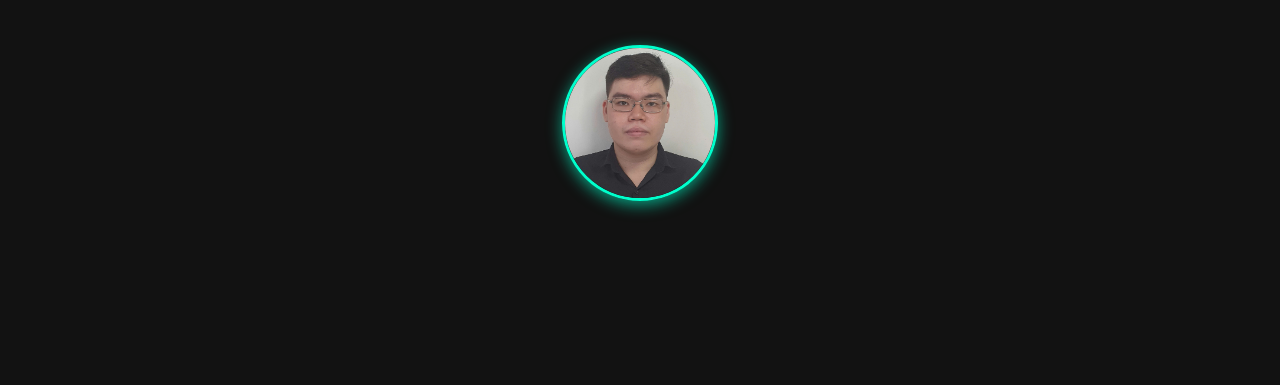
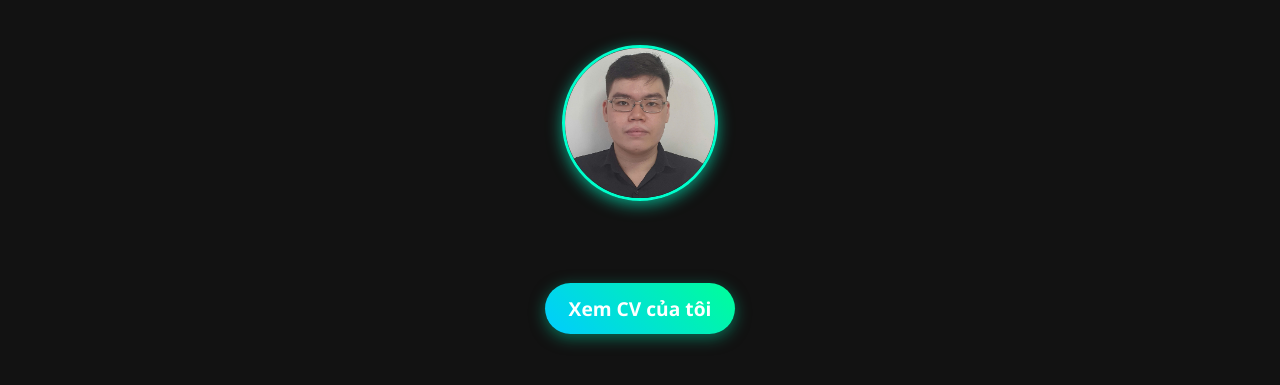
Before and after one commit to phamdophuc/Blog_Ca_Nhan, a plain HTML site: page index.html in a window 1280 px wide. Shown: the part 341-726 px from the top of the page. Drawn offline with Linux system fonts and the light colour scheme.

Commit message:
Update CV

```diff
--- a/home.css
+++ b/home.css
@@ -151,3 +151,69 @@
         box-shadow: 0 0 10px #00ffaa, 0 0 20px #00ffaa, 0 0 30px #00ffaa;
     }
 }
+
+
+
+.cv-button {
+    text-align: center;
+    margin: 20px 0;
+}
+
+.btn-cv {
+    display: inline-block;
+    padding: 12px 24px;
+    color: #ffffff;
+    background: linear-gradient(45deg, #00ccff, #00ff99);
+    border: none;
+    border-radius: 30px;
+    text-decoration: none;
+    font-size: 1.2rem;
+    font-weight: bold;
+    box-shadow: 0 4px 15px rgba(0, 204, 153, 0.5);
+    position: relative;
+    overflow: hidden;
+    transition: transform 0.3s ease, box-shadow 0.3s ease;
+}
+
+.btn-cv::before {
+    content: "";
+    position: absolute;
+    top: 50%;
+    left: 50%;
+    width: 0;
+    height: 0;
+    background: rgba(255, 255, 255, 0.5);
+    border-radius: 50%;
+    transform: translate(-50%, -50%);
+    transition: width 0.5s ease, height 0.5s ease;
+    z-index: 1;
+}
+
+.btn-cv:hover {
+    transform: scale(1.1);
+    box-shadow: 0 8px 20px rgba(0, 204, 153, 0.7);
+}
+
+.btn-cv:hover::before {
+    width: 300px;
+    height: 300px;
+}
+
+.btn-cv span {
+    position: relative;
+    z-index: 2;
+}
+
+/* Glow effect */
+.btn-cv:hover {
+    animation: glow 1.5s infinite alternate;
+}
+
+@keyframes glow {
+    0% {
+        box-shadow: 0 4px 15px rgba(0, 204, 153, 0.5);
+    }
+    100% {
+        box-shadow: 0 8px 30px rgba(0, 204, 153, 0.8);
+    }
+}
--- a/index.html
+++ b/index.html
@@ -28,6 +28,10 @@
             <p>Tôi có sở thích là đọc tiểu thuyết, truyện tranh, chia sẻ những gì mình biết và được học.</p>
             <p>Đây là trang Blog của tôi, tôi sẽ chia sẻ cho mọi người biết về những gì tôi đã được học trên Cisco.</p>
         </div>
+        <div class="cv-button">
+            <a href="https://static.topcv.vn/topcv-cv-uploads/7b82a744b6756b91e1db5fb3a8d68aec.pdf?fbclid=IwY2xjawHg33ZleHRuA2FlbQIxMQABHZv1vKMt9n4SX7MET3_Czn7PiiH-dCG-flVra0Zh_86oLNEkWHQdUr6xaw_aem_Vf0QzVSxnBj-BBjSol2PFw" target="_blank" class="btn-cv">Xem CV của tôi</a>
+        </div>
+
     </div>
 
 
```
